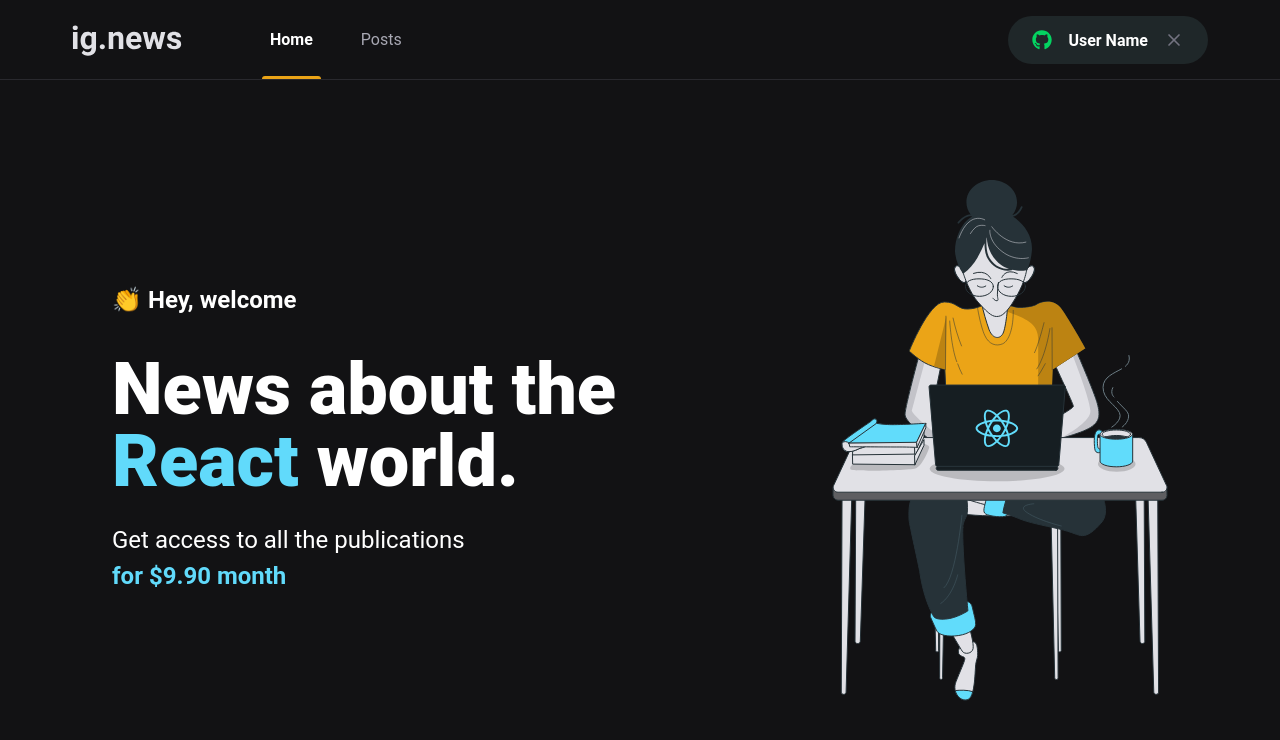
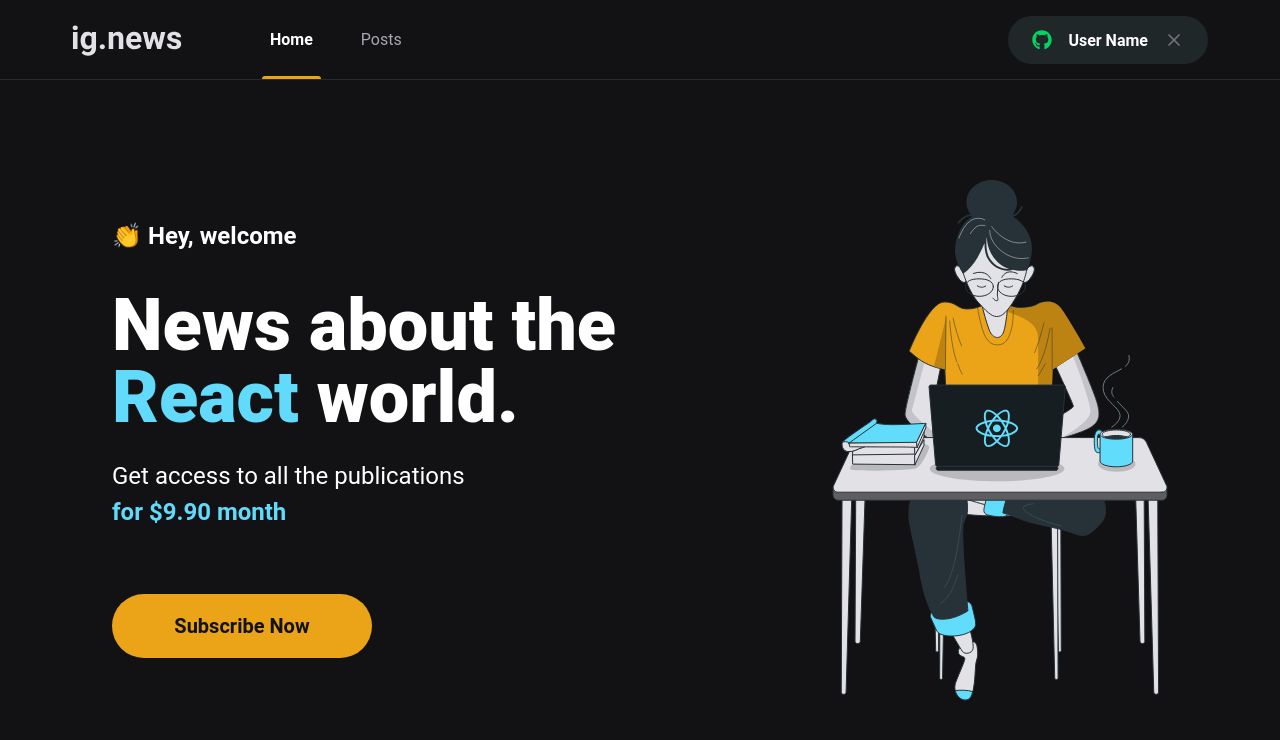
Before and after one commit to ElijahJunnior/Ignite-reactjs-06-ignews, a Next.js app: page / in a window 1280 px wide. Shown: the top 740 px of the page. Built offline with nearby package versions, Linux system fonts and the light colour scheme.

Commit message:
intial designer finished

```diff
--- /dev/null
+++ b/src/components/SubscribeButton/index.tsx
@@ -0,0 +1,11 @@
+import styles from './styles.module.scss';
+
+export function SubscribeButton() {
+
+    return (
+        <button type='button' className={styles.subscribeButton}>
+            Subscribe Now
+        </button>
+    );
+
+}
--- /dev/null
+++ b/src/components/SubscribeButton/styles.module.scss
@@ -0,0 +1,20 @@
+.subscribeButton {
+    width: 260px;
+    height: 4rem;
+    border: 0;
+    border-radius: 2rem;
+    background: var(--yellow-500);
+    color: var(--gray-900);
+    font-size: 1.25rem;
+    font-weight: bold;
+
+    display: flex;
+    align-items: center;
+    justify-content: center;
+
+    transition: filter 0.2s;
+
+    &:hover {
+        filter: brightness(0.8);
+    }
+}
--- a/src/pages/home.module.scss
+++ b/src/pages/home.module.scss
@@ -39,4 +39,8 @@
         }
     }
 
+    button {
+        margin-top: 4rem;
+    }
+
 }
--- a/src/pages/index.tsx
+++ b/src/pages/index.tsx
@@ -1,5 +1,7 @@
 import Head from 'next/head';
 import styles from './home.module.scss';
+
+import { SubscribeButton } from '../components/SubscribeButton';
 
 export default function Home() {
   return (
@@ -15,6 +17,7 @@
             Get access to all the publications <br />
             <span>for $9.90 month</span>
           </p>
+          <SubscribeButton />
         </section>
         <img src='/images/avatar.svg' alt='Girl coding' />
       </main>
```
